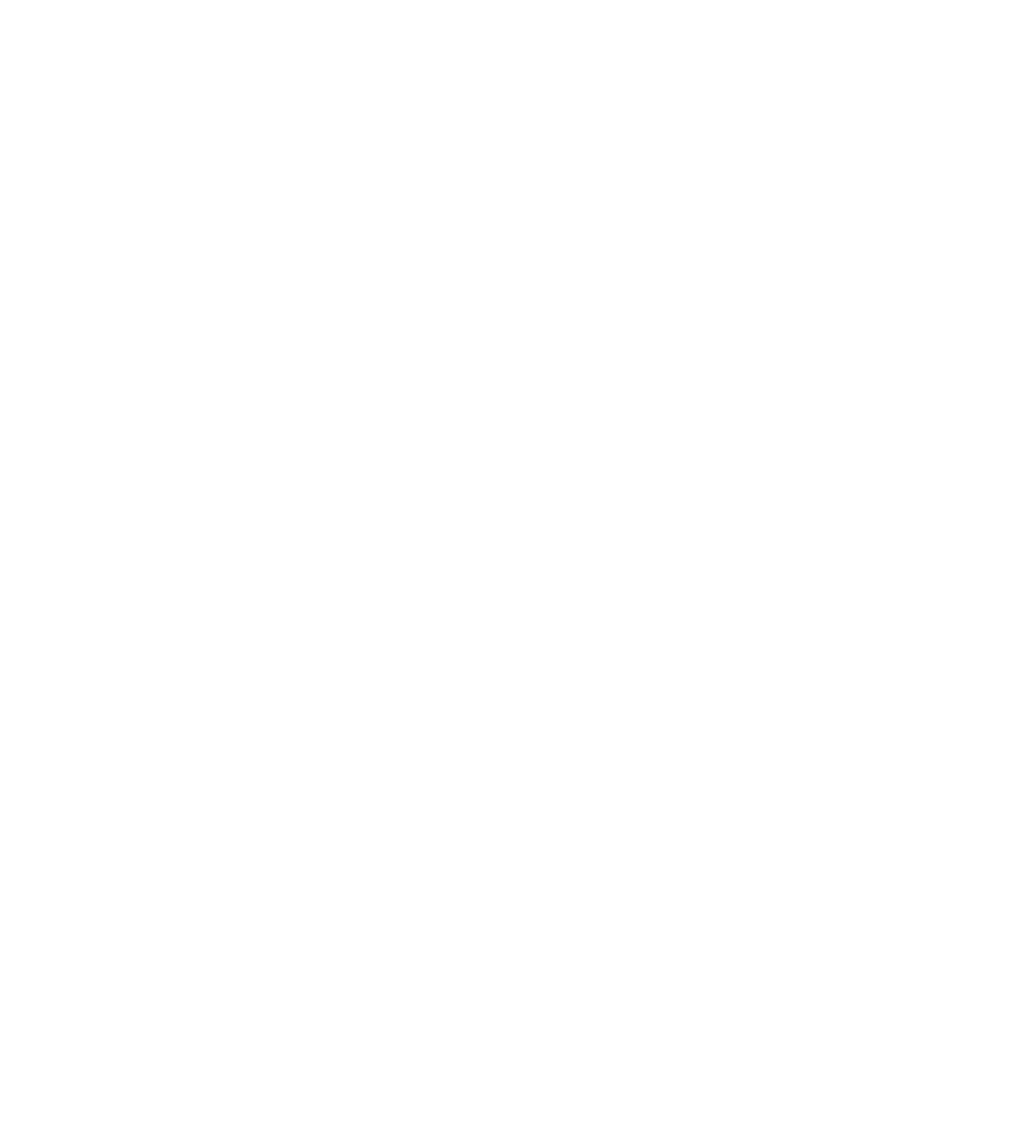
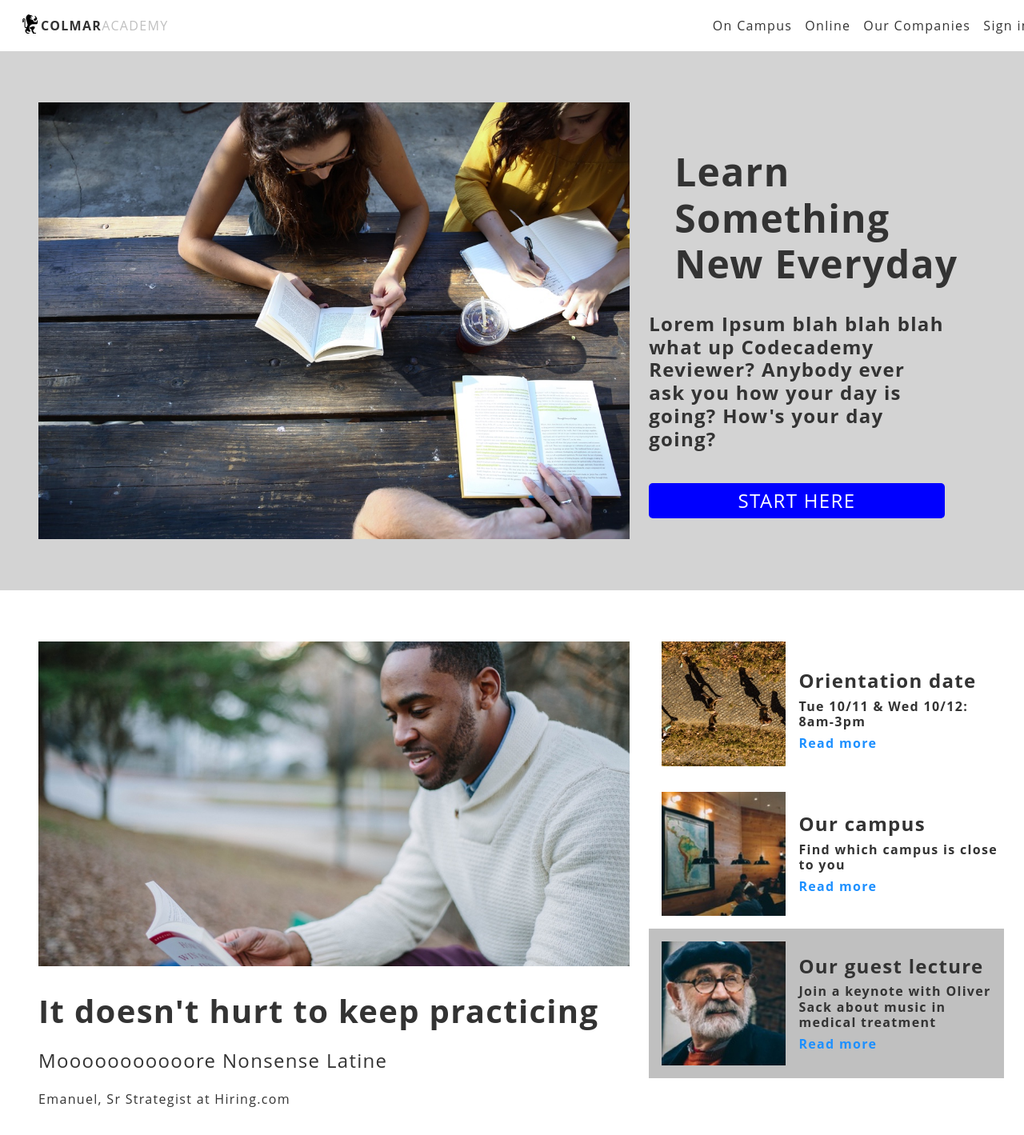
Before and after one commit to HDM007/colmar, a plain HTML site: page index.html in a window 1280 px wide. Shown: the whole page at 80% size. Before the commit the page ends 800 px from the top, so only its background shows below. Drawn offline with Linux system fonts and the light colour scheme.

Commit message:
Changed structure, and added the first two sections with mobile response

```diff
--- a/index.html
+++ b/index.html
@@ -6,3 +6,100 @@
     <link href="resources\css\style.css" type="text/css" rel="stylesheet">
     <title>Colmar Academy</title>
   </head>
+
+<body>
+  <header class="desktop">
+    <div class="logo-container" role="presentation">
+      <img class="logo" src="resources\images\ic-logo.svg" alt="Colmar Logo">
+      <span id="colmar"> COLMAR </span>
+      <span id="academy"> ACADEMY </span>
+    </div>
+
+    <nav>
+      <a href="#"> On Campus </a>
+      <a href="#"> Online </a>
+      <a href="#"> Our Companies </a>
+      <a href="#"> Sign in </a>
+    </nav>
+  </header>
+
+
+<!-- Mobile navigation bar -->
+
+  <div class="logo-container mobilenav" role="presentation">
+    <img src="resources\images\ic-logo.svg" alt="Colmar Logo">
+    <img src="resources\images\ic-on-campus.svg" alt="Campus icon">
+    <img src="resources\images\ic-online.svg" alt="Online icon">
+    <img src="resources\images\ic-login.svg" alt="Login icon">
+  </div>
+
+<!-- This is main banner -->
+  <div class="banner main-container offset" role="presentation">
+    <div class="main image-container">
+      <img src="resources\images\banner.jpg" alt="Students reading at table">
+    </div>
+    <div class="banner-text">
+      <h1> Learn Something New Everyday </h1>
+      <h3> Lorem Ipsum blah blah blah what up Codecademy Reviewer? Anybody ever ask you how your day is going? How's your day going? </h3>
+      <div class="start-btn"> START HERE </div>
+    </div>
+  </div>
+
+  <!-- This is the information section -->
+
+<div class="info offset main-container offset"  role="presentation">
+
+    <div class="main main-info desktop">
+        <div class="image-container">
+            <img alt="Man reading book" src="resources/images/information-main.jpg">
+        </div>
+
+        <div class="info-under-image">
+            <h1> It doesn't hurt to keep practicing</h1>
+            <p> Mooooooooooore Nonsense Latine </p>
+            <p id="strategist">Emanuel, Sr Strategist at Hiring.com</p>
+
+        </div>
+
+    </div>
+
+    <!-- This is the next part of the information section - the right side -->
+    <div class="info-container">
+
+            <div class="info-item">
+                <div class="image-container" id="first-item">
+                    <img alt="walking students" src="resources/images/information-orientation.jpg">
+                </div>
+                <div class="info-side">
+                    <h3>Orientation date</h3>
+                    <h4>Tue 10/11 & Wed 10/12: 8am-3pm</h4>
+                    <h5><a href="#">Read more</a></h5>
+                </div>
+            </div>
+
+            <div class="info-item">
+                <div class="image-container">
+                    <img alt="classroom with students" src="resources/images/information-campus.jpg">
+                </div>
+                <div class="info-side">
+                    <h3>Our campus</h3>
+                    <h4>Find which campus is close to you</h4>
+                    <h5><a href="#">Read more</a></h5>
+                </div>
+            </div>
+
+            <div class="info-item" id="gray-tile">
+                <div class="image-container">
+                    <img alt="lecturer" src="resources/images/information-guest-lecture.jpg">
+                </div>
+                <div class="info-side">
+                    <h3>Our guest lecture</h3>
+                    <h4>Join a keynote with Oliver Sack about music in medical treatment</h4>
+                    <h5><a href="#">Read more</a></h5>
+                </div>
+            </div>
+
+        </div>
+
+
+    </div>
--- a/resources/css/style.css
+++ b/resources/css/style.css
@@ -0,0 +1,299 @@
+html{
+  font-size: 16px;
+  background-color: #fff;
+  font-family: Open sans, Helvetica, Sans-serif;
+  color: #333333;
+  letter-spacing: 0.0825rem;
+}
+
+/* Header Section */
+
+header {
+  display: flex;
+  justify-content: space-between;
+  align-content: center;
+  align-items: center;
+  width: 100%;
+  height: 4rem;
+  position: fixed;
+  top: 0;
+  z-index: 10;
+  background-color: #fff;
+  padding: 0 1.5rem;
+}
+
+.logo-container {
+  display: flex;
+  align-content: center;
+  align-items: center;
+}
+
+.logo-container img {
+  height: 2rem;
+  width: auto;
+}
+
+#colmar {
+  font-weight: bold;
+}
+
+#academy {
+  color: #c0c0c0;
+}
+
+a {
+  text-decoration: none;
+  color: #333333;
+  padding-right: 1rem;
+}
+
+header nav {
+  display: flex;
+  align-content: center;
+  height: 100%;
+  align-items: center;
+}
+
+.mobilenav{
+  display: none;
+}
+
+@media only screen and (min-width: 1824px) {
+  .main-container {
+    width: 114rem;
+    margin: 0 auto;
+  }
+
+}
+
+@media only screen and (max-width: 570px) {
+  .desktop {
+    display: none;
+    border: 1px solid red;
+  }
+
+  .mobilenav {
+    display: flex;
+    width: 95%;
+    justify-content: space-around;
+  }
+
+}
+
+/* Banner */
+.offset{
+  position: relative;
+  top: 4rem;
+}
+
+.main-container{
+  padding: 2rem 1.5rem;
+}
+
+.image-container{
+  overflow: hidden;
+}
+
+.image-container img{
+  max-width: 100%;
+  height: auto;
+  display: block;
+  margin: auto;
+}
+
+.banner{
+  background-color: #D3D3D3;
+  display: flex;
+  flex-wrap: wrap;
+}
+
+.main {
+  width: 60%;
+  margin: 2rem 1.5rem;
+}
+
+.banner-text{
+  width: 30%;
+ display: flex;
+ flex-direction: column;
+ justify-content: center;
+ line-height: 1.2;
+}
+
+.banner-text h1{
+  font-size: 3rem;
+  font-weight: bolder;
+  width: 100%;
+  text-align: left;
+  margin: 2rem 0 2rem 2rem;
+}
+
+.banner-text h3{
+  font-size: 1.5rem;
+  margin: 0 0 2.5rem 0;
+}
+
+.start-btn{
+  background-color: #0000ff;
+  padding: 0.5rem 0;
+  font-size: 1.5rem;
+  color: #fff;
+  text-align: center;
+  border-radius: 5px;
+}
+
+@media only screen and (max-width: 570px) {
+  .banner {
+    flex-direction: column;
+    width: 100%;
+    border:
+  }
+
+  .start-btn {
+    background-color: #0000ff;
+    margin-top: 1.5rem;
+    margin-bottom: 2rem;
+    margin-left: auto;
+    margin-right: auto;
+    width: 90%;
+  }
+
+  .main, .banner-text {
+    width: 100%;
+    margin: 0;
+  }
+
+  .banner-text {
+    padding-top: 1rem;
+    padding-bottom: 1rem;
+  }
+
+  .banner-text .main-text {
+    text-align: left;
+  }
+
+  .banner-text h1, .banner-text h3 {
+    margin-left: 1rem;
+  }
+
+}
+
+.main-info {
+  display: flex;
+  flex-wrap: wrap;
+}
+
+.main-info .image-container {
+  width: 100%;
+}
+
+.main-info img {
+  width: 100%;
+}
+
+.info {
+  display: flex;
+  flex-wrap: wrap;
+}
+
+.info-container {
+  width: 36%;
+  display: flex;
+  flex-direction: column;
+  margin-top: 2rem;
+}
+
+.info-item {
+  display: flex;
+  flex-wrap: wrap;
+}
+
+
+.info-side {
+  width: 57%;
+  display: flex;
+  flex-direction: column;
+  justify-content: center;
+  font-size: 1rem;
+  line-height: 1.2;
+}
+
+.info-side h3 {
+font-size: 1.5rem;
+font-weight: bold;
+}
+
+.info-side h4 {
+  margin-top: 0.5rem;
+  margin-bottom: 0.5rem;
+}
+
+.info-side a {
+color: #1e90ff;
+}
+
+.info-item .image-container {
+  width: 35%;
+  margin: 1rem;
+}
+
+#first-item {
+  margin-top: 0;
+}
+
+#gray-tile {
+  background-color: #c0c0c0;
+}
+
+.info-under-image h1 {
+  font-size: 2.5rem;
+  margin-top: 2rem;
+  line-height: 1.2;
+}
+
+.info-under-image p {
+  font-size: 1.5rem;
+  margin-top: 24px;
+  line-height: 1.2;
+}
+
+#strategist{
+  font-size: 1rem;
+}
+
+#author {
+  margin-top: 2rem;
+  margin-bottom: 2rem;
+  font-family: Helvetica;
+  font-size: 1.2rem;
+}
+
+@media only screen and (max-width: 570px) {
+ .info .main {
+    display: none;
+  }
+
+  .info-container {
+    width: 100%;
+  }
+
+  .info-item {
+    flex-direction: column;
+    padding: 1rem;
+    border: 1px solid blue;
+  }
+
+  .info-item .image-container, .info-item .info-side {
+    width: auto;
+    margin-left: 0;
+  }
+
+  .info-side {
+    padding-left: 1rem;
+  }
+
+  #gray-tile {
+    background-color: #fff;
+  }
+
+}
```
